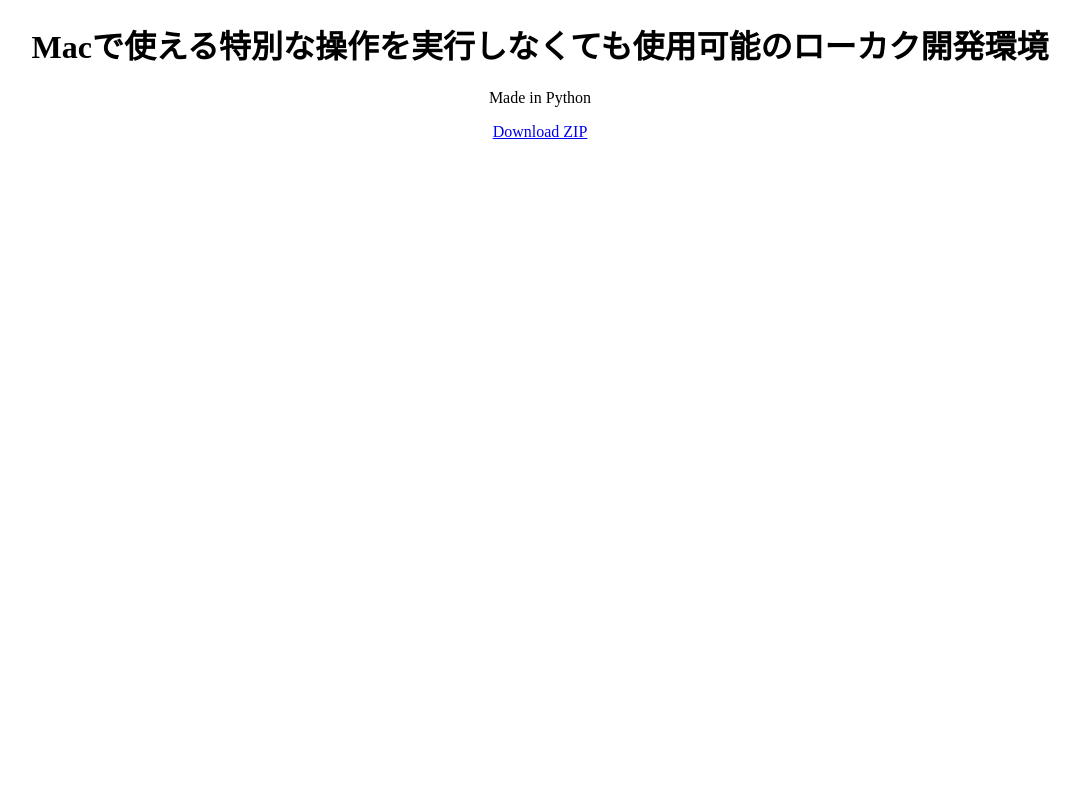
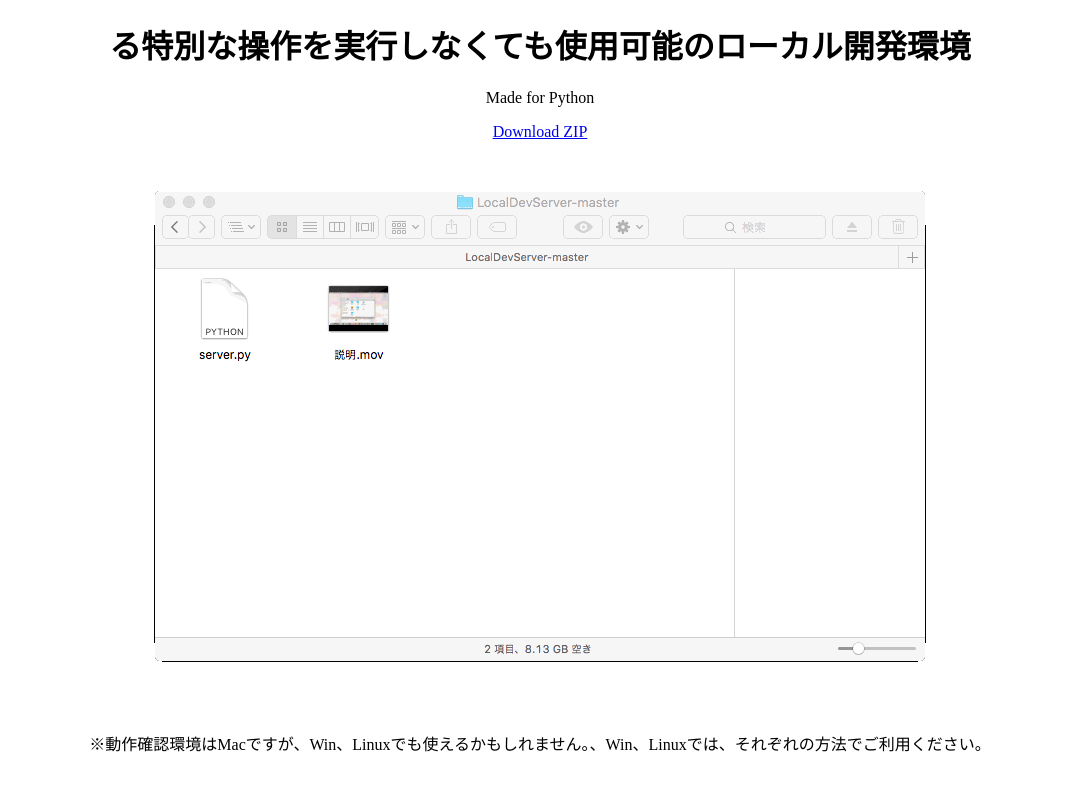
Before and after one commit to mikekesoftwareworks/mikekesoftwareworks.github.io, a plain HTML site: page localdevserver/index.htm in a window 1280 px wide. Shown: the whole page, without its empty margins (100-1180 px from the left). Drawn offline with Linux system fonts and the light colour scheme.

Commit message:
画像追加?できたかな

```diff
--- a/localdevserver/index.htm
+++ b/localdevserver/index.htm
@@ -4,8 +4,10 @@
 <title>開発環境</title>
 </head>
 <body>
-<center><h1>Macで使える特別な操作を実行しなくても使用可能のローカク開発環境</h1>
-<p>Made in Python</p>
+<center><h1>る特別な操作を実行しなくても使用可能のローカル開発環境</h1>
+<p>Made for Python</p>
 <p><a href="https://github.com/mikekesoftwareworks/LocalDevServer/archive/master.zip">Download ZIP</a></p>
+<img src=finder.gif>
+<p>※動作確認環境はMacですが、Win、Linuxでも使えるかもしれません。、Win、Linuxでは、それぞれの方法でご利用ください。</p>
 </body>
 </html>
```
